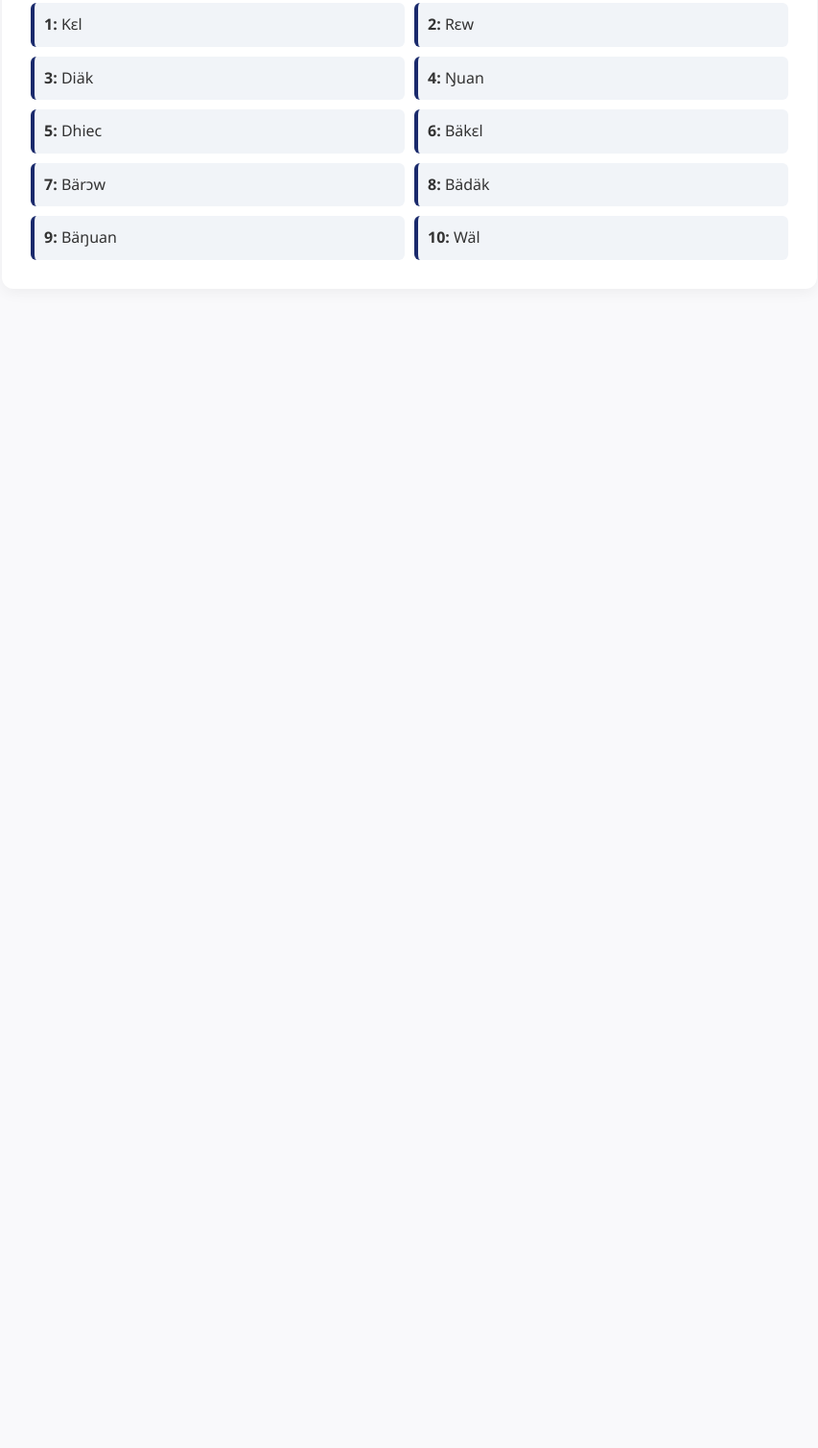
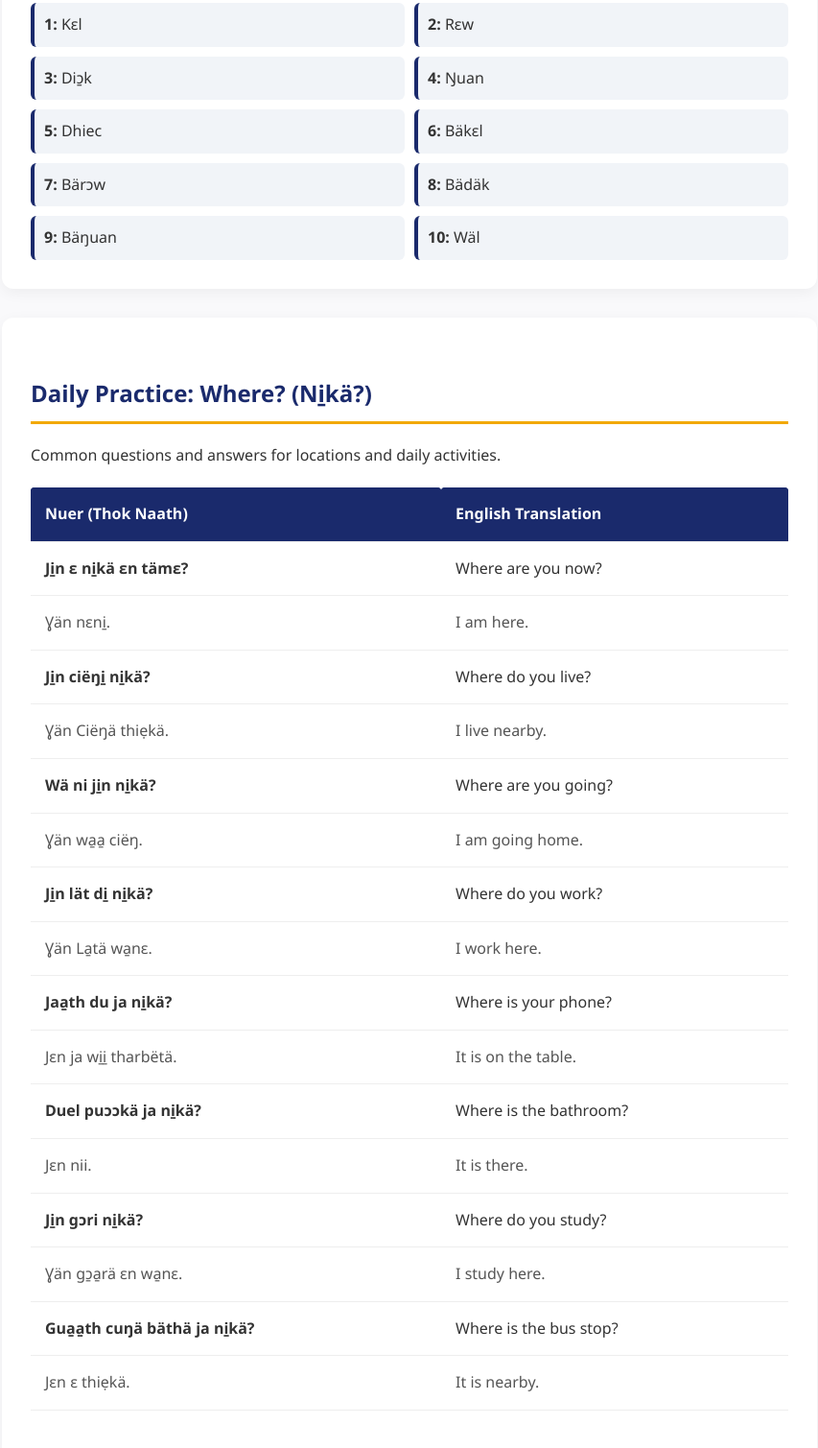
Before and after one commit to LearnNuerEnglish/NUER-AND-ENGLISH, a plain HTML site: page index.html in a window 1280 px wide. Shown: the part 995-2504 px from the top of the page at 96% size, without its empty margins (213-1066 px from the left). Before the commit the page ends 1316 px from the top, so only its background shows below. Drawn offline with Linux system fonts and the light colour scheme.

Commit message:
Add daily practice section for location questions
Added a new section for daily practice questions and answers related to locations and activities.

```diff
--- a/index.html
+++ b/index.html
@@ -49,7 +49,7 @@
     <div class="num-list">
         <div class="num-item"><strong>1:</strong> Kɛl</div>
         <div class="num-item"><strong>2:</strong> Rɛw</div>
-        <div class="num-item"><strong>3:</strong> Diäk</div>
+        <div class="num-item"><strong>3:</strong> Diɔ̱k</div>
         <div class="num-item"><strong>4:</strong> Ŋuan</div>
         <div class="num-item"><strong>5:</strong> Dhiec</div>
         <div class="num-item"><strong>6:</strong> Bäkɛl</div>
@@ -62,3 +62,52 @@
 
 </body>
 </html>
+
+
+<!-- New Section: Daily Practice - Where? (Ni̱kä?) -->
+<div class="card" style="margin-top: 30px;">
+    <h2 style="color: #1a2a6c; border-bottom: 3px solid #f2a900; padding-bottom: 10px;">Daily Practice: Where? (Ni̱kä?)</h2>
+    <p>Common questions and answers for locations and daily activities.</p>
+
+    <table style="width: 100%; border-collapse: collapse; margin: 20px 0;">
+        <thead>
+            <tr style="background-color: #1a2a6c; color: white;">
+                <th style="padding: 15px; text-align: left;">Nuer (Thok Naath)</th>
+                <th style="padding: 15px; text-align: left;">English Translation</th>
+            </tr>
+        </thead>
+        <tbody>
+            <!-- Q1 -->
+            <tr><td style="padding: 15px; border-bottom: 1px solid #eee; font-weight: bold;">Ji̱n ɛ ni̱kä ɛn tämɛ?</td><td style="padding: 15px; border-bottom: 1px solid #eee;">Where are you now?</td></tr>
+            <tr><td style="padding: 15px; border-bottom: 1px solid #eee; color: #555;">Ɣän nɛni̱.</td><td style="padding: 15px; border-bottom: 1px solid #eee; color: #555;">I am here.</td></tr>
+
+            <!-- Q2 -->
+            <tr><td style="padding: 15px; border-bottom: 1px solid #eee; font-weight: bold;">Ji̱n ciëŋi̱ ni̱kä?</td><td style="padding: 15px; border-bottom: 1px solid #eee;">Where do you live?</td></tr>
+            <tr><td style="padding: 15px; border-bottom: 1px solid #eee; color: #555;">Ɣän Ciëŋä thiẹkä.</td><td style="padding: 15px; border-bottom: 1px solid #eee; color: #555;">I live nearby.</td></tr>
+
+            <!-- Q3 -->
+            <tr><td style="padding: 15px; border-bottom: 1px solid #eee; font-weight: bold;">Wä ni ji̱n ni̱kä?</td><td style="padding: 15px; border-bottom: 1px solid #eee;">Where are you going?</td></tr>
+            <tr><td style="padding: 15px; border-bottom: 1px solid #eee; color: #555;">Ɣän wa̱a̱ ciëŋ.</td><td style="padding: 15px; border-bottom: 1px solid #eee; color: #555;">I am going home.</td></tr>
+
+            <!-- Q4 -->
+            <tr><td style="padding: 15px; border-bottom: 1px solid #eee; font-weight: bold;">Ji̱n lät di̱ ni̱kä?</td><td style="padding: 15px; border-bottom: 1px solid #eee;">Where do you work?</td></tr>
+            <tr><td style="padding: 15px; border-bottom: 1px solid #eee; color: #555;">Ɣän La̱tä wa̱nɛ.</td><td style="padding: 15px; border-bottom: 1px solid #eee; color: #555;">I work here.</td></tr>
+
+            <!-- Q5 -->
+            <tr><td style="padding: 15px; border-bottom: 1px solid #eee; font-weight: bold;">Jaa̱th du ja ni̱kä?</td><td style="padding: 15px; border-bottom: 1px solid #eee;">Where is your phone?</td></tr>
+            <tr><td style="padding: 15px; border-bottom: 1px solid #eee; color: #555;">Jɛn ja wi̱i̱ tharbëtä.</td><td style="padding: 15px; border-bottom: 1px solid #eee; color: #555;">It is on the table.</td></tr>
+
+            <!-- Q6 -->
+            <tr><td style="padding: 15px; border-bottom: 1px solid #eee; font-weight: bold;">Duel puɔɔkä ja ni̱kä?</td><td style="padding: 15px; border-bottom: 1px solid #eee;">Where is the bathroom?</td></tr>
+            <tr><td style="padding: 15px; border-bottom: 1px solid #eee; color: #555;">Jɛn nii.</td><td style="padding: 15px; border-bottom: 1px solid #eee; color: #555;">It is there.</td></tr>
+
+            <!-- Q7 -->
+            <tr><td style="padding: 15px; border-bottom: 1px solid #eee; font-weight: bold;">Ji̱n gɔri ni̱kä?</td><td style="padding: 15px; border-bottom: 1px solid #eee;">Where do you study?</td></tr>
+            <tr><td style="padding: 15px; border-bottom: 1px solid #eee; color: #555;">Ɣän gɔ̱a̱rä ɛn wa̱nɛ.</td><td style="padding: 15px; border-bottom: 1px solid #eee; color: #555;">I study here.</td></tr>
+
+            <!-- Q8 -->
+            <tr><td style="padding: 15px; border-bottom: 1px solid #eee; font-weight: bold;">Gua̱a̱th cuŋä bäthä ja ni̱kä?</td><td style="padding: 15px; border-bottom: 1px solid #eee;">Where is the bus stop?</td></tr>
+            <tr><td style="padding: 15px; border-bottom: 1px solid #eee; color: #555;">Jɛn ɛ thiẹkä.</td><td style="padding: 15px; border-bottom: 1px solid #eee; color: #555;">It is nearby.</td></tr>
+        </tbody>
+    </table>
+</div>
```
